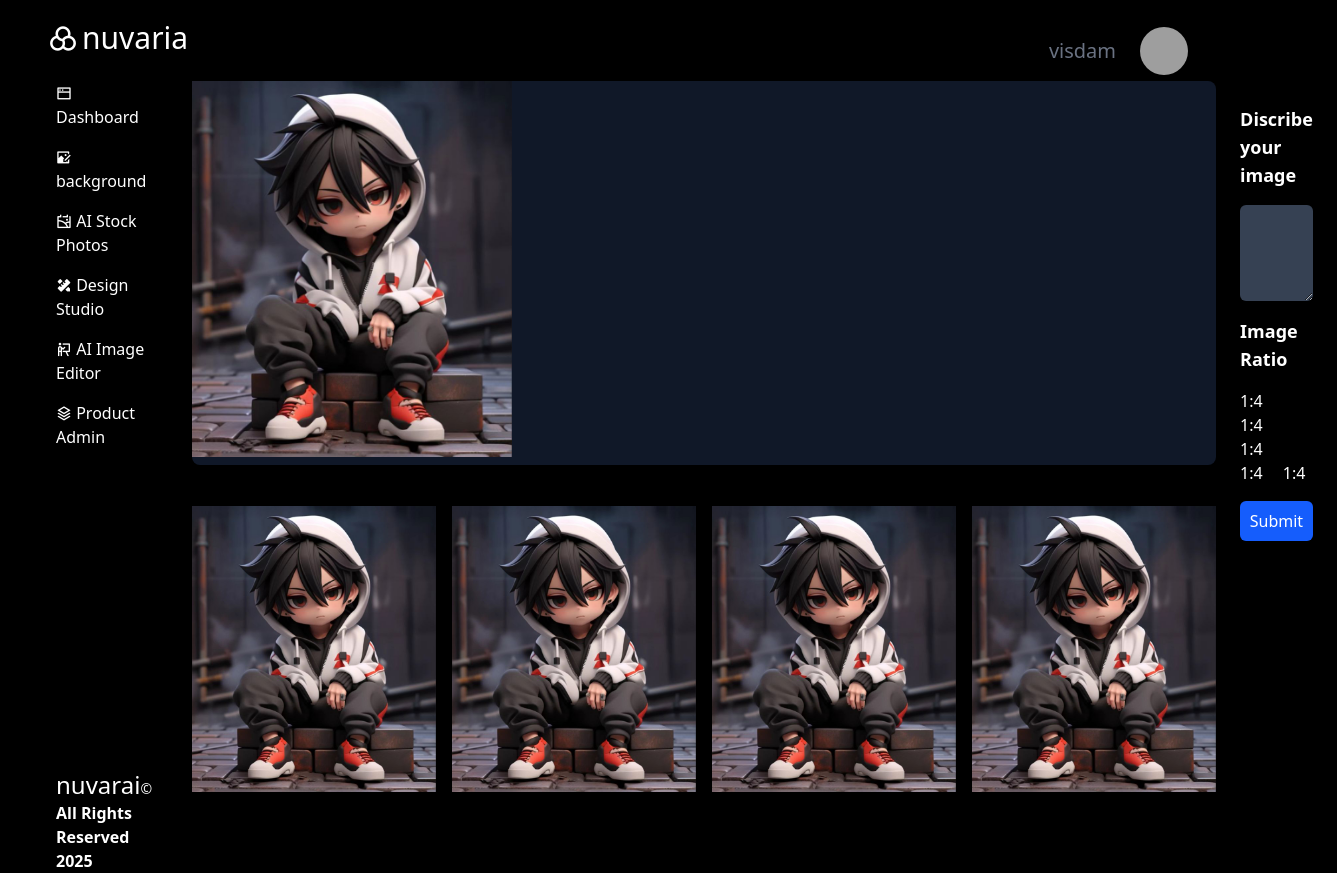
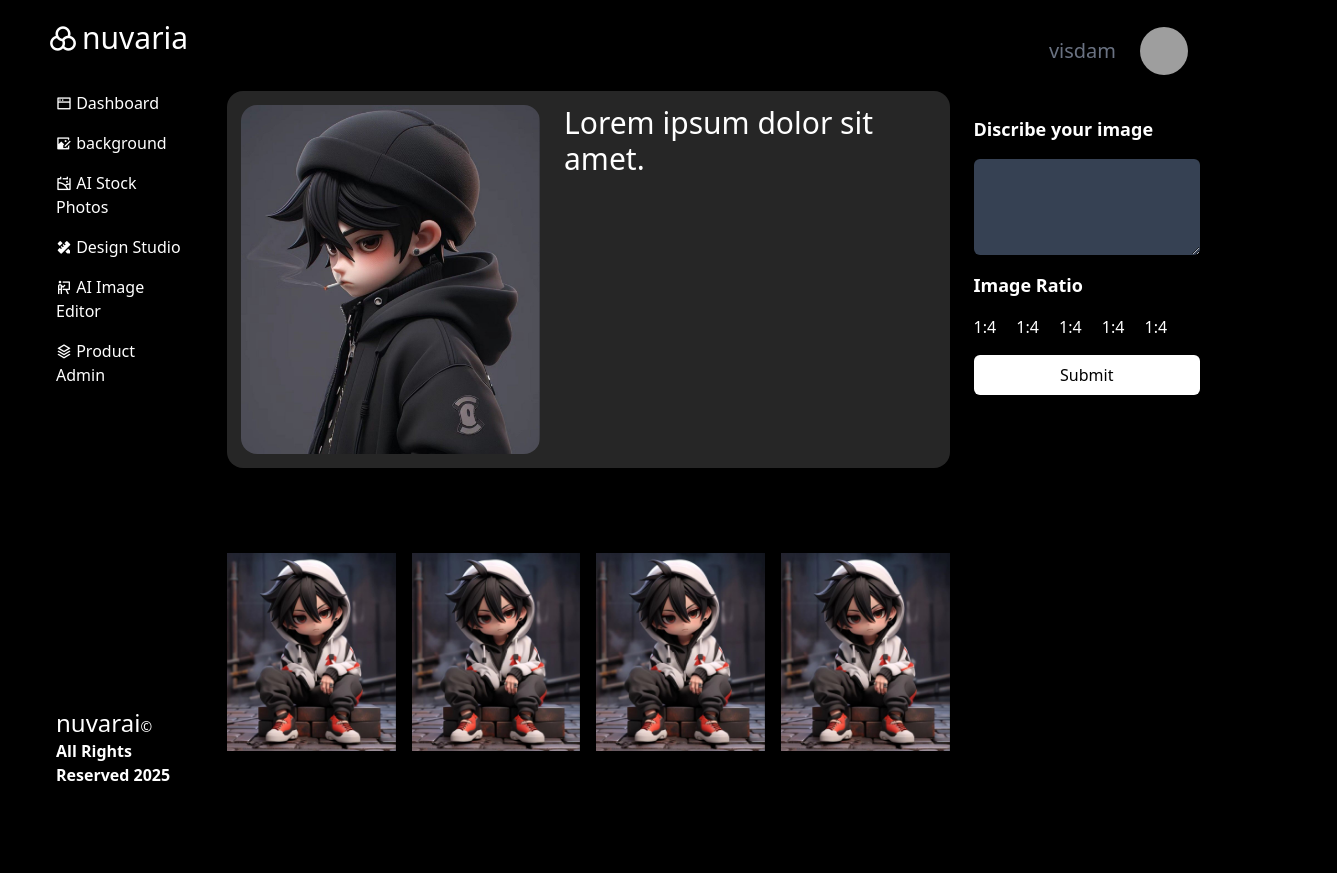
Before and after one commit to vikaspal9131/nuvaria, a website: page nuvaria1.0/src/dashbord.html in a window 1280 px wide. Shown: the whole page, 1337 px wide, since content can reach past the window. After the commit the page ends 800 px from the top, so only its background shows below. Drawn offline with nearby package versions, Linux system fonts and the light colour scheme; files that its build step writes are made by us from their sources; grey boxes are pictures that could not be loaded.

Commit message:
dashboard main page image alightment ֎

```diff
--- a/nuvaria1.0/src/dashbord.html
+++ b/nuvaria1.0/src/dashbord.html
@@ -9,7 +9,7 @@
 </head>
 <body class="bg-black text-white">
 
-<header class="px-12 pt-5 flex justify-between">
+<header class="px-12 pt-5 flex justify-between mb-2.5 border-0 ">
   <h2 class="text-3xl mb-6 "> <i class="ri-color-filter-line mr-1"></i>nuvaria</h2>
   <div class="text-start w-2/3">
 
@@ -42,9 +42,13 @@
   </aside>
 
   <main>
-    <div class="bg-gray-900 rounded-lg w-5xl h-96 ">
+    <div class="backdrop-blur-md bg-white/15 rounded-2xl shadow-lg p-3.5 flex ">
       <div class="w-80 ">
-        <img src="download (3).jpeg" alt="">
+        <img class="rounded-2xl " src="image1.jpg" alt="">
+      </div>
+
+      <div class="ml-6">
+        <p class="text-3xl">Lorem ipsum dolor sit amet.</p>
       </div>
     </div>
 
@@ -82,7 +86,7 @@
         <button>1:4</button>
         <button>1:4</button>
       </div>
-      <button type="submit" class="w-full bg-blue-600 text-white py-2 rounded-md hover:bg-blue-700">Submit</button>
+      <button type="submit" class="w-full bg-white text-black py-2 rounded-md">Submit</button>
     </form>
   </aside>
 
--- a/nuvaria1.0/src/script.js
+++ b/nuvaria1.0/src/script.js
@@ -11,5 +11,5 @@ window.addEventListener('load', function () {
 const locoScroll = new LocomotiveScroll({
   el: document.querySelector("#main"),
   smooth: true ,
-  lerp:0.09
+  lerp:0.04
 });
```
Also changed, not shown: nuvaria1.0/src/image1.jpg (added).
